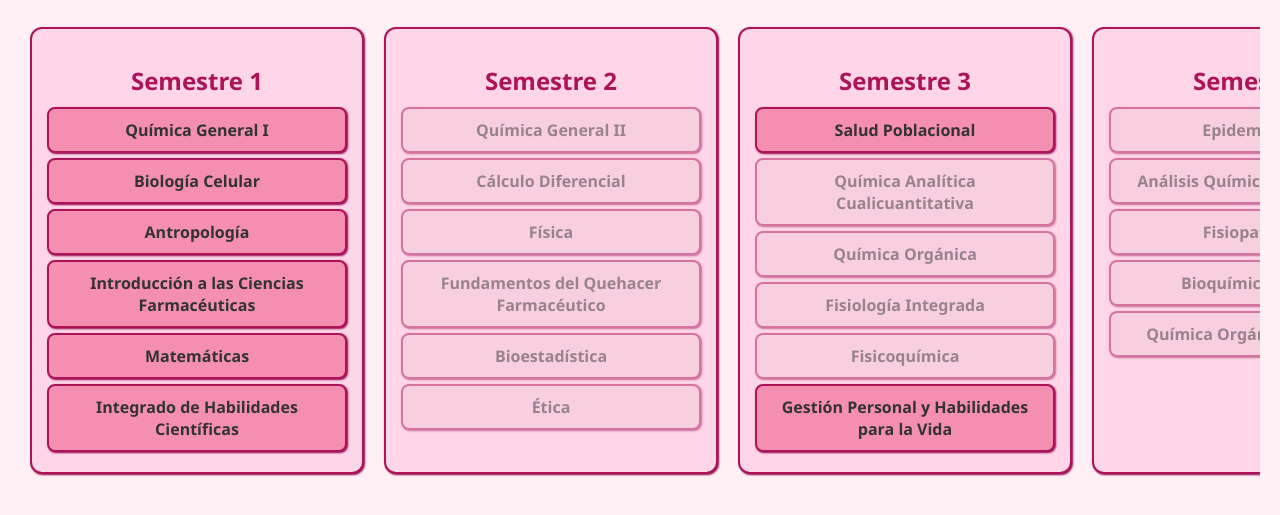
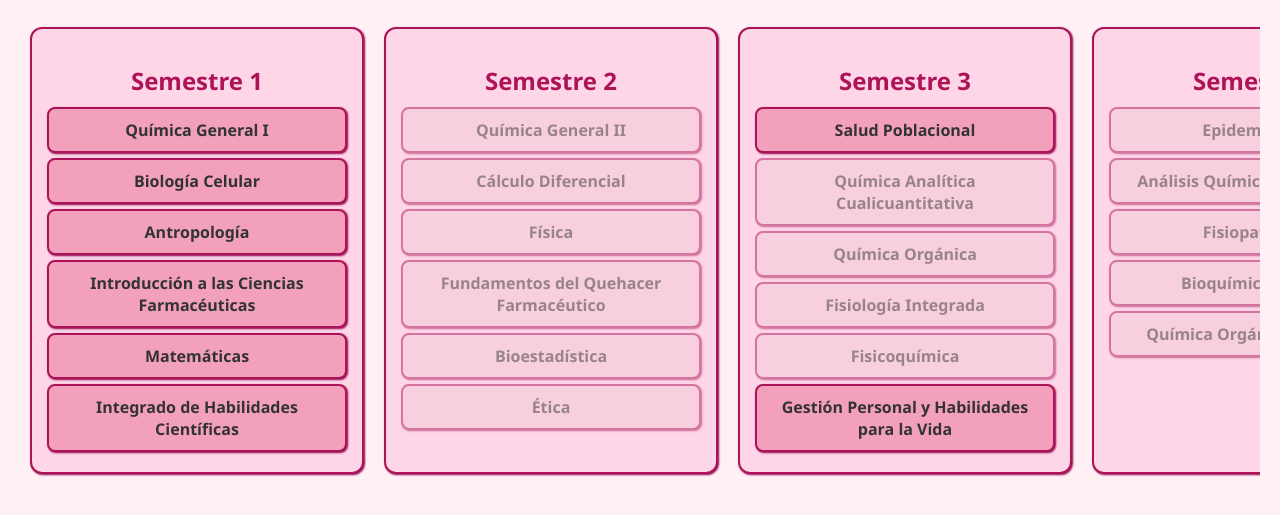
Before and after one commit to neelye06/malla-qyfa-, a plain HTML site: page index.html in a window 1280 px wide. Shown: the part 111-626 px from the top of the page. Drawn offline with Linux system fonts and the light colour scheme.

Commit message:
Update style.css

```diff
--- a/style.css
+++ b/style.css
@@ -40,7 +40,7 @@ h1 {
 }
 
 .ramo {
-  background-color: #f48fb1;
+  background-color: #f3a0bc;
   border: 2px solid #ad1457;
   margin: 5px 0;
   padding: 10px;
```
